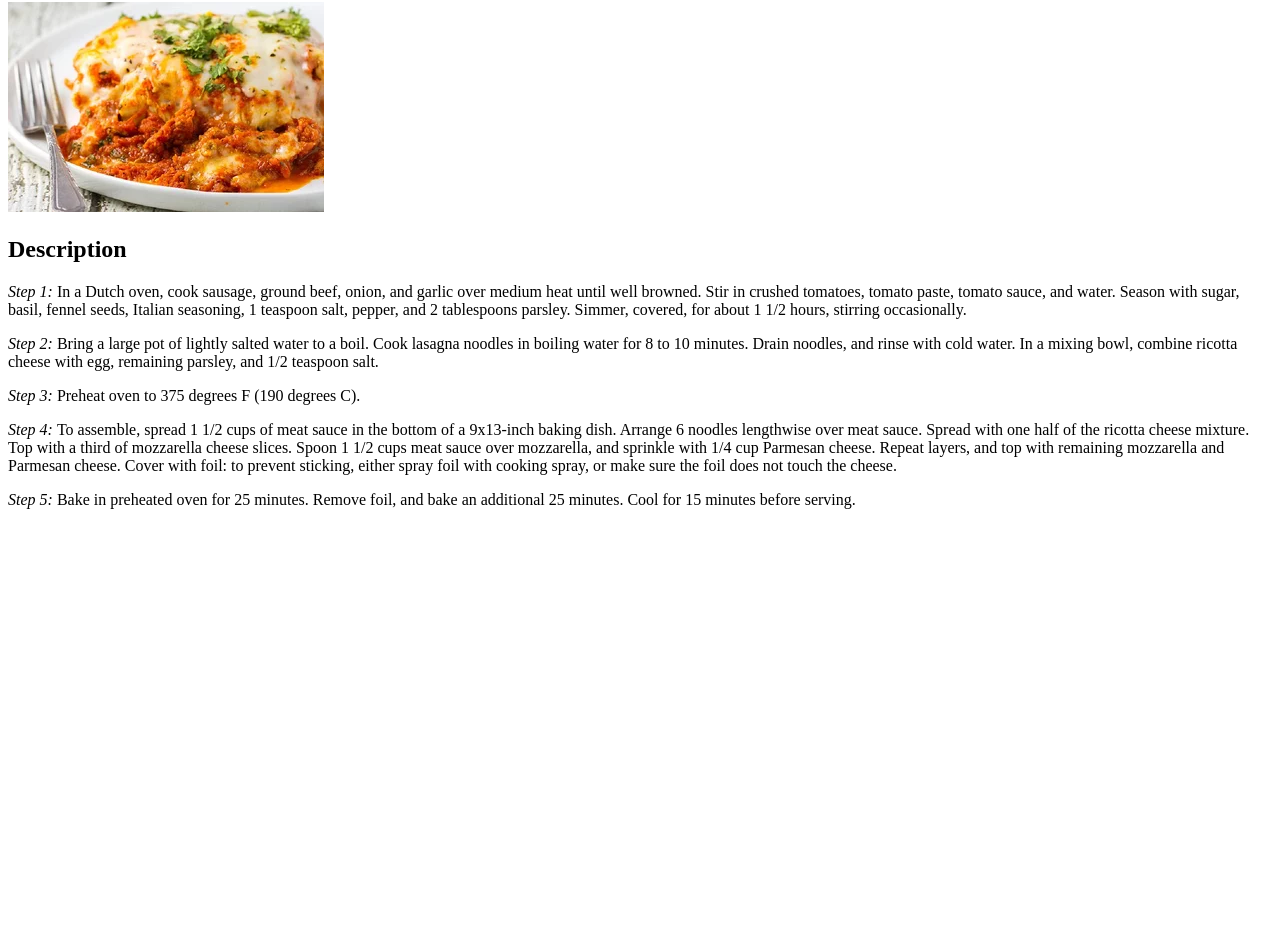
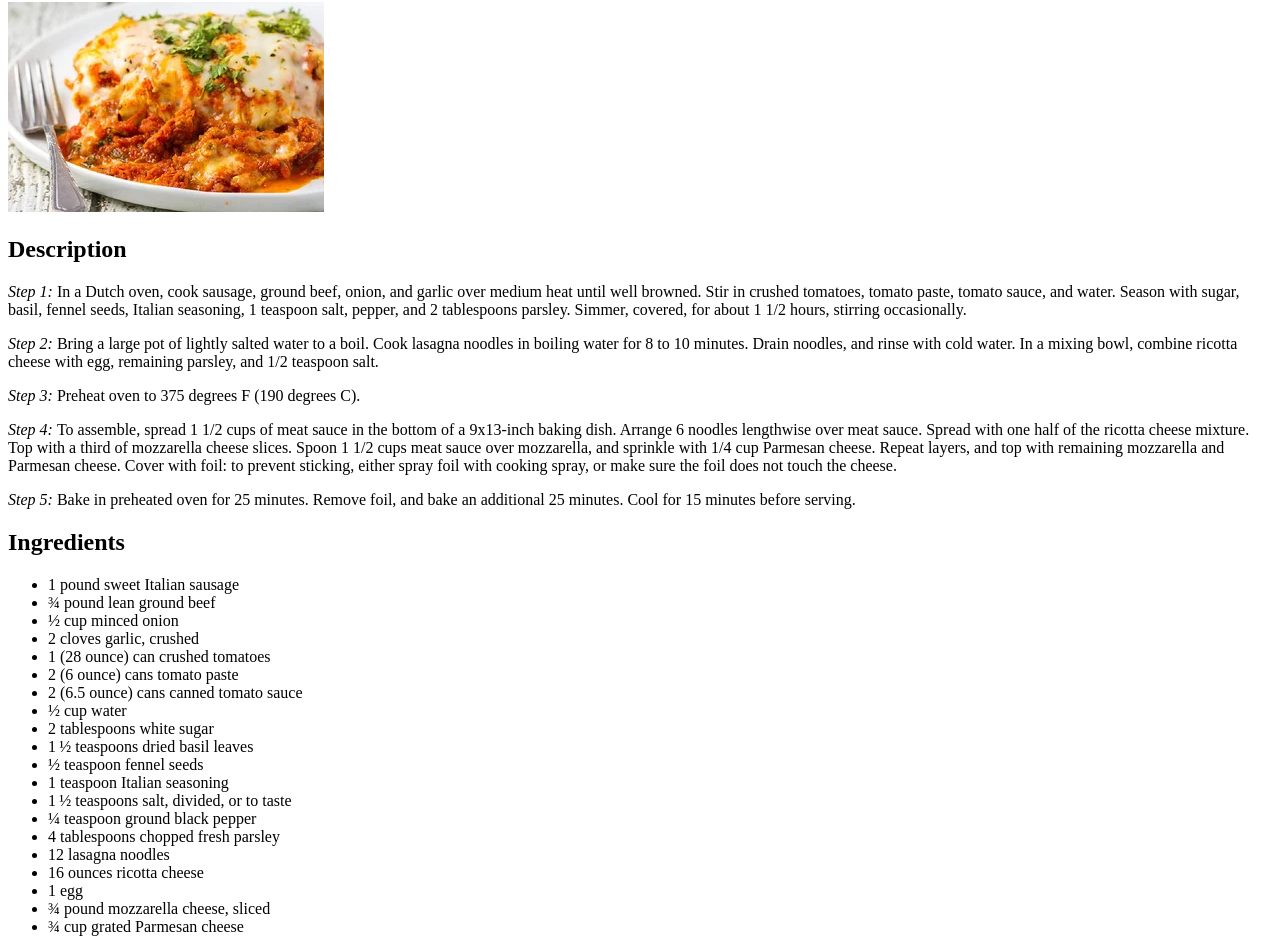
Before and after one commit to AntonioMarroquin96/odin-recipes, a plain HTML site: page recipes/lasagna.html in a window 1280 px wide. Shown: the part 78-1030 px from the top of the page. Before the commit the page ends 800 px from the top, so only its background shows below. Drawn offline with Linux system fonts and the light colour scheme.

Commit message:
Add ingredient list to lasagna recipe

```diff
--- a/recipes/lasagna.html
+++ b/recipes/lasagna.html
@@ -16,5 +16,28 @@
     <p><em>Step 4: </em>To assemble, spread 1 1/2 cups of meat sauce in the bottom of a 9x13-inch baking dish. Arrange 6 noodles lengthwise over meat sauce. Spread with one half of the ricotta cheese mixture. Top with a third of mozzarella cheese slices. Spoon 1 1/2 cups meat sauce over mozzarella, and sprinkle with 1/4 cup Parmesan cheese. Repeat layers, and top with remaining mozzarella and Parmesan cheese. Cover with foil: to prevent sticking, either spray foil with cooking spray, or make sure the foil does not touch the cheese.</p>
     <p><em>Step 5: </em>Bake in preheated oven for 25 minutes. Remove foil, and bake an additional 25 minutes. Cool for 15 minutes before serving.</p>
 
+    <h2>Ingredients</h2>
+    <ul>
+        <li>1 pound sweet Italian sausage </li>
+        <li>¾ pound lean ground beef </li>
+        <li>½ cup minced onion </li>
+        <li>2 cloves garlic, crushed </li>
+        <li>1 (28 ounce) can crushed tomatoes </li>
+        <li>2 (6 ounce) cans tomato paste </li>
+        <li>2 (6.5 ounce) cans canned tomato sauce </li>
+        <li>½ cup water </li>
+        <li>2 tablespoons white sugar </li>
+        <li>1 ½ teaspoons dried basil leaves </li>
+        <li>½ teaspoon fennel seeds </li>
+        <li>1 teaspoon Italian seasoning </li>
+        <li>1 ½ teaspoons salt, divided, or to taste </li>
+        <li>¼ teaspoon ground black pepper </li>
+        <li>4 tablespoons chopped fresh parsley </li>
+        <li>12 lasagna noodles </li>
+        <li>16 ounces ricotta cheese </li>
+        <li>1 egg </li>
+        <li>¾ pound mozzarella cheese, sliced </li>
+        <li>¾ cup grated Parmesan cheese </li>
+    </ul>
 </body>
 </html>
```
